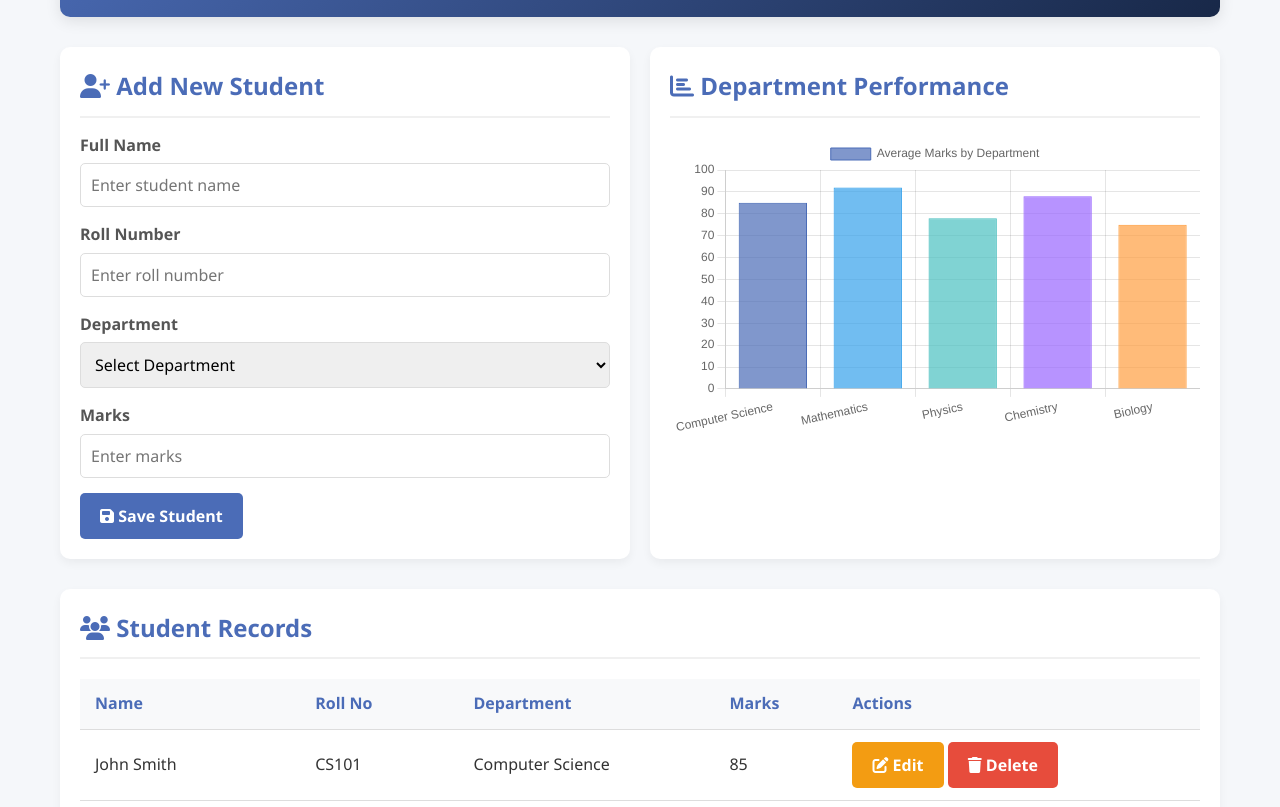
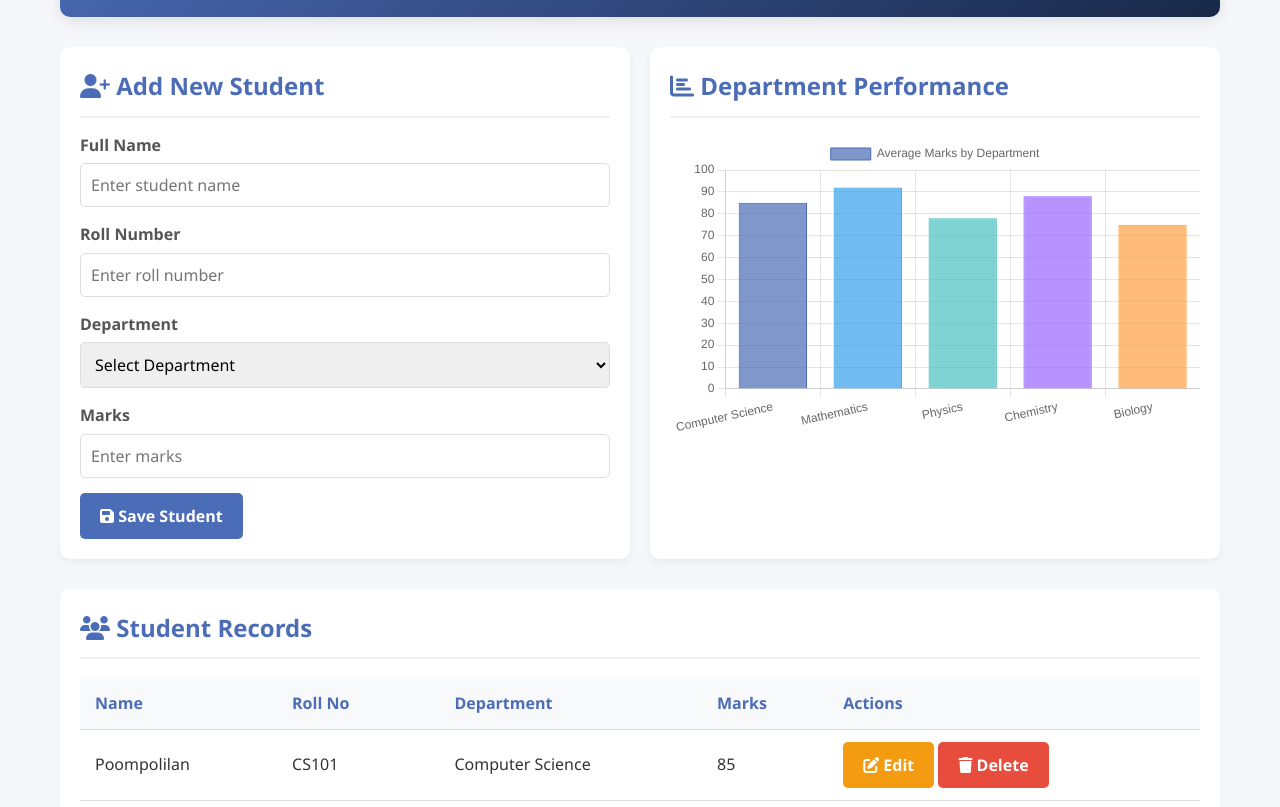
Before and after one commit to poompolilan/Day-8-Student-management, a plain HTML site: page index.html in a window 1280 px wide. Shown: the part 145-952 px from the top of the page. Drawn offline with nearby package versions, Linux system fonts and the light colour scheme.

Commit message:
Update index.html

```diff
--- a/index.html
+++ b/index.html
@@ -248,11 +248,11 @@
     <script>
         // Sample data for demonstration
         let students = [
-            { _id: "1", name: "John Smith", rollNo: "CS101", department: "Computer Science", marks: 85 },
-            { _id: "2", name: "Emma Johnson", rollNo: "MATH202", department: "Mathematics", marks: 92 },
-            { _id: "3", name: "Michael Brown", rollNo: "PHY303", department: "Physics", marks: 78 },
-            { _id: "4", name: "Sarah Davis", rollNo: "CHEM404", department: "Chemistry", marks: 88 },
-            { _id: "5", name: "David Wilson", rollNo: "BIO505", department: "Biology", marks: 75 }
+            { _id: "1", name: "Poompolilan", rollNo: "CS101", department: "Computer Science", marks: 85 },
+            { _id: "2", name: "Robin", rollNo: "MATH202", department: "Mathematics", marks: 92 },
+            { _id: "3", name: "Shafy", rollNo: "PHY303", department: "Physics", marks: 78 },
+            { _id: "4", name: "Afzal", rollNo: "CHEM404", department: "Chemistry", marks: 88 },
+            { _id: "5", name: "Renius", rollNo: "BIO505", department: "Biology", marks: 75 }
         ];
 
         // Initialize Chart.js
@@ -409,4 +409,5 @@
         });
     </script>
 </body>
+
 </html>
```
